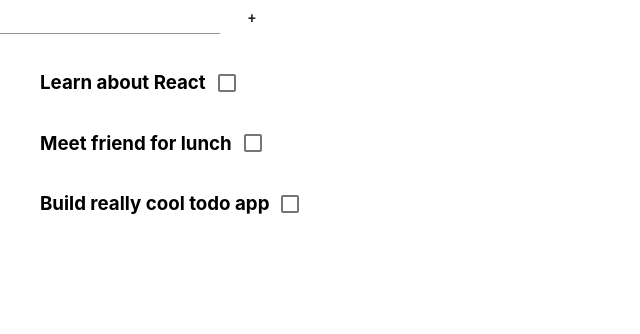
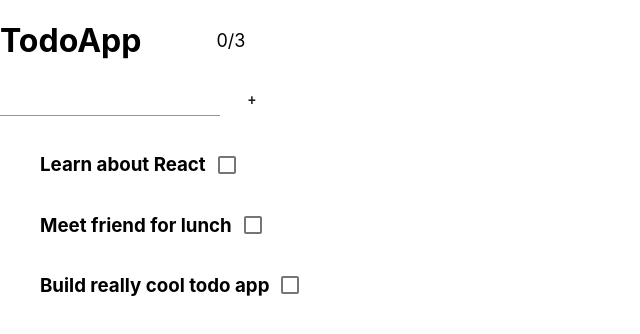
Before and after one commit to y-solb/todoApp, a React (Create React App) app: page / in a window 1280 px wide. Shown: the top 334 px of the page, without its empty margins (0-640 px from the left). Built offline with nearby package versions, Linux system fonts and the light colour scheme.

Commit message:
feat : add Header component

```diff
--- a/src/app.jsx
+++ b/src/app.jsx
@@ -42,6 +42,7 @@
 
   return (
     <Container>
+      <Header totalCount={todos.length} completedCount={todos.filter((todo) => todo.isCompleted === true).length} />
       <AddForm onAdd={onAdd} />
       <TodoList todos={todos} onComplete={onComplete} />
     </Container>
--- /dev/null
+++ b/src/components/header.jsx
@@ -0,0 +1,24 @@
+import React from 'react';
+import styled from 'styled-components';
+
+const StyledHeader = styled.header`
+  display: flex;
+  align-items: center;
+`;
+
+const H1 = styled.h1``;
+const P = styled.p`
+  font-size: 18px;
+  margin-left: 75px;
+`;
+
+const Header = ({ totalCount, completedCount }) => (
+  <StyledHeader>
+    <H1>TodoApp</H1>
+    <P>
+      {completedCount}/{totalCount}
+    </P>
+  </StyledHeader>
+);
+
+export default Header;
```
